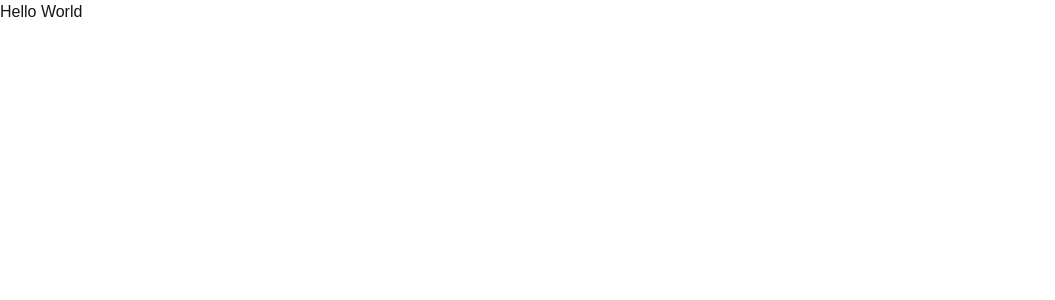
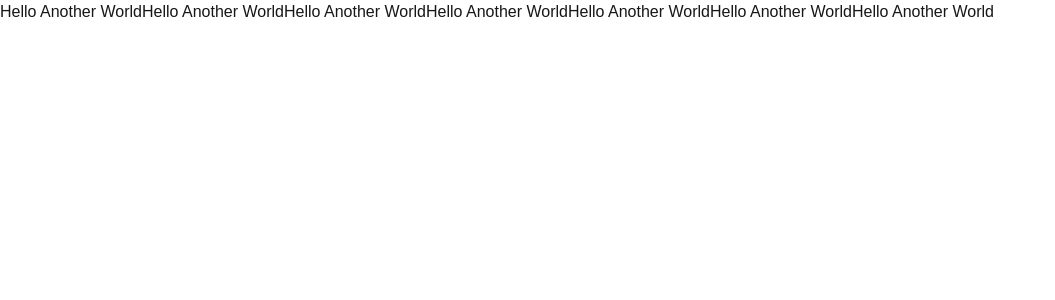
Before and after one commit to sijunnoh/github-action-test, a Next.js app: page / in a window 1280 px wide. Shown: the top 300 px of the page, without its empty margins (0-1055 px from the left). Built offline with nearby package versions, Linux system fonts and the light colour scheme.

Commit message:
modify text for cache test

```diff
--- a/src/app/page.tsx
+++ b/src/app/page.tsx
@@ -1,7 +1,13 @@
 export default function Home() {
   return (
     <div className="grid grid-rows-[20px_1fr_20px] items-center justify-items-center min-h-screen p-8 pb-20 gap-16 sm:p-20 font-[family-name:var(--font-geist-sans)]">
-      <span>Hello World</span>
+      <span>Hello Another World</span>
+      <span>Hello Another World</span>
+      <span>Hello Another World</span>
+      <span>Hello Another World</span>
+      <span>Hello Another World</span>
+      <span>Hello Another World</span>
+      <span>Hello Another World</span>
     </div>
   );
 }
```
